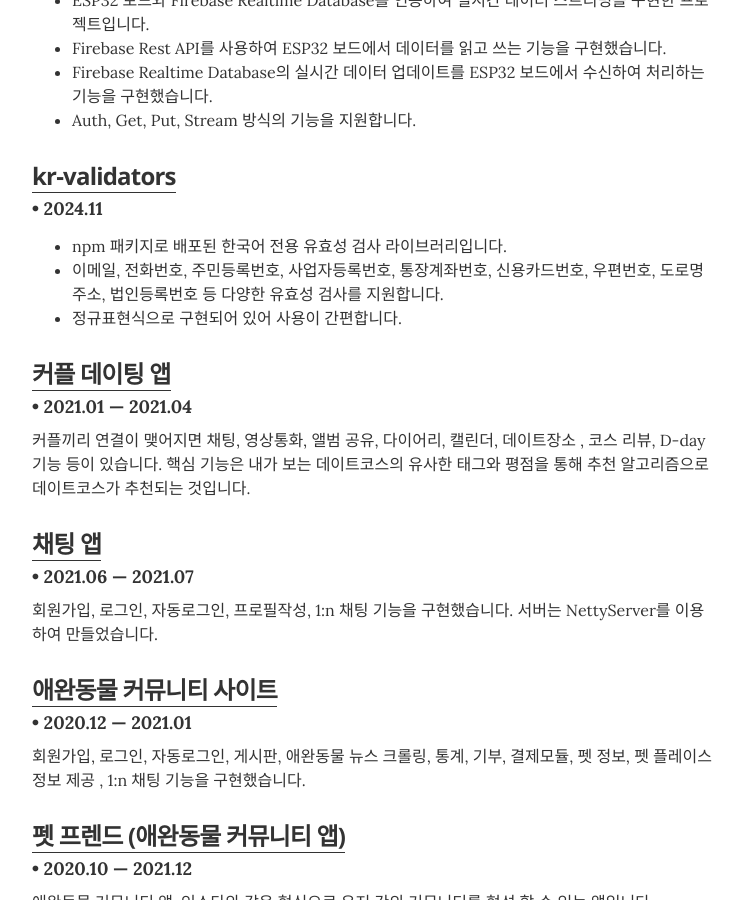
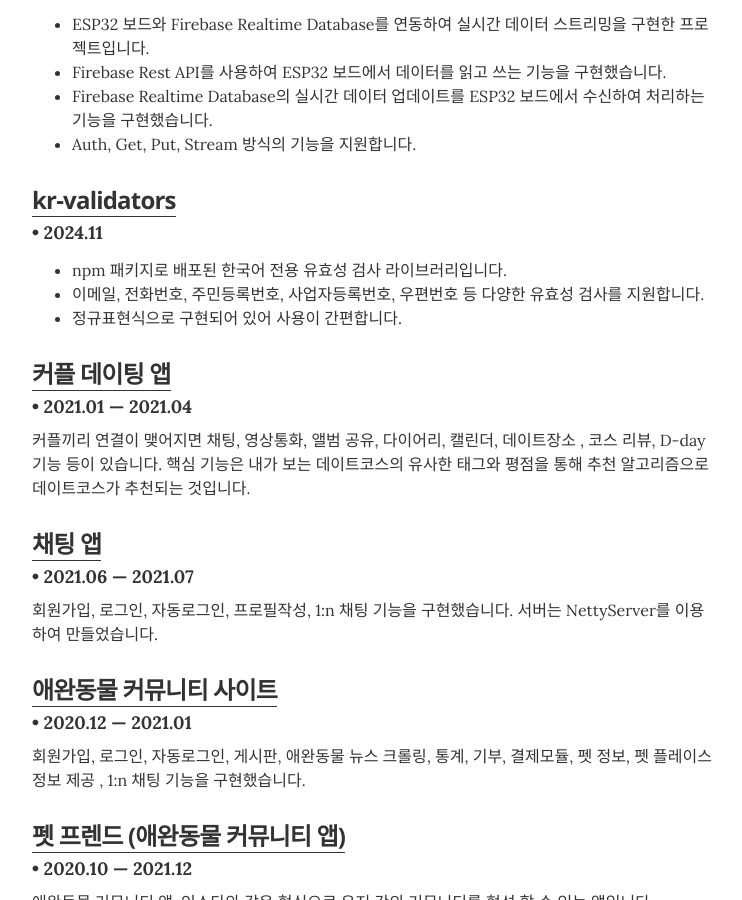
Before and after one commit to hoonapps/resume, a Jekyll site: the page built from index.html, in a window 1280 px wide and 900 px high, scrolled down 2840 px. Shown: the whole window, without its empty margins (268-1010 px from the left). Built offline with Jekyll 4.4.1, drawn with Linux system fonts in a browser that asks for light colours; some of the changed text lies outside the part shown.

Commit message:
doc(update): update resume

```diff
--- a/_data/experience.yml
+++ b/_data/experience.yml
@@ -44,6 +44,7 @@
       <li>신한투자증권, NH투자증권, KB증권, 삼성증권 계좌개설 및 거래연동 백엔드 개발</li>
       <li>계좌개설 이벤트 기능 개발 및 운영</li>
       <li>에러발생 및 배포시 Slack에 알림 보내는 기능 구현</li>
+      <li>알림, 로그 서버 분리 및 mongoDB로 마이그레이션 작업</li>
     </ul>
 
 - company: (주)디케이랩
--- a/_data/projects.yml
+++ b/_data/projects.yml
@@ -20,7 +20,7 @@
   url: "https://www.npmjs.com/package/kr-validators"
   description: <ul class="resume-item-list">
     <li>npm 패키지로 배포된 한국어 전용 유효성 검사 라이브러리입니다.</li>
-    <li>이메일, 전화번호, 주민등록번호, 사업자등록번호, 통장계좌번호, 신용카드번호, 우편번호, 도로명주소, 법인등록번호 등 다양한 유효성 검사를 지원합니다.</li>
+    <li>이메일, 전화번호, 주민등록번호, 사업자등록번호, 우편번호 등 다양한 유효성 검사를 지원합니다.</li>
     <li>정규표현식으로 구현되어 있어 사용이 간편합니다.</li>
     </ul>
 
```
